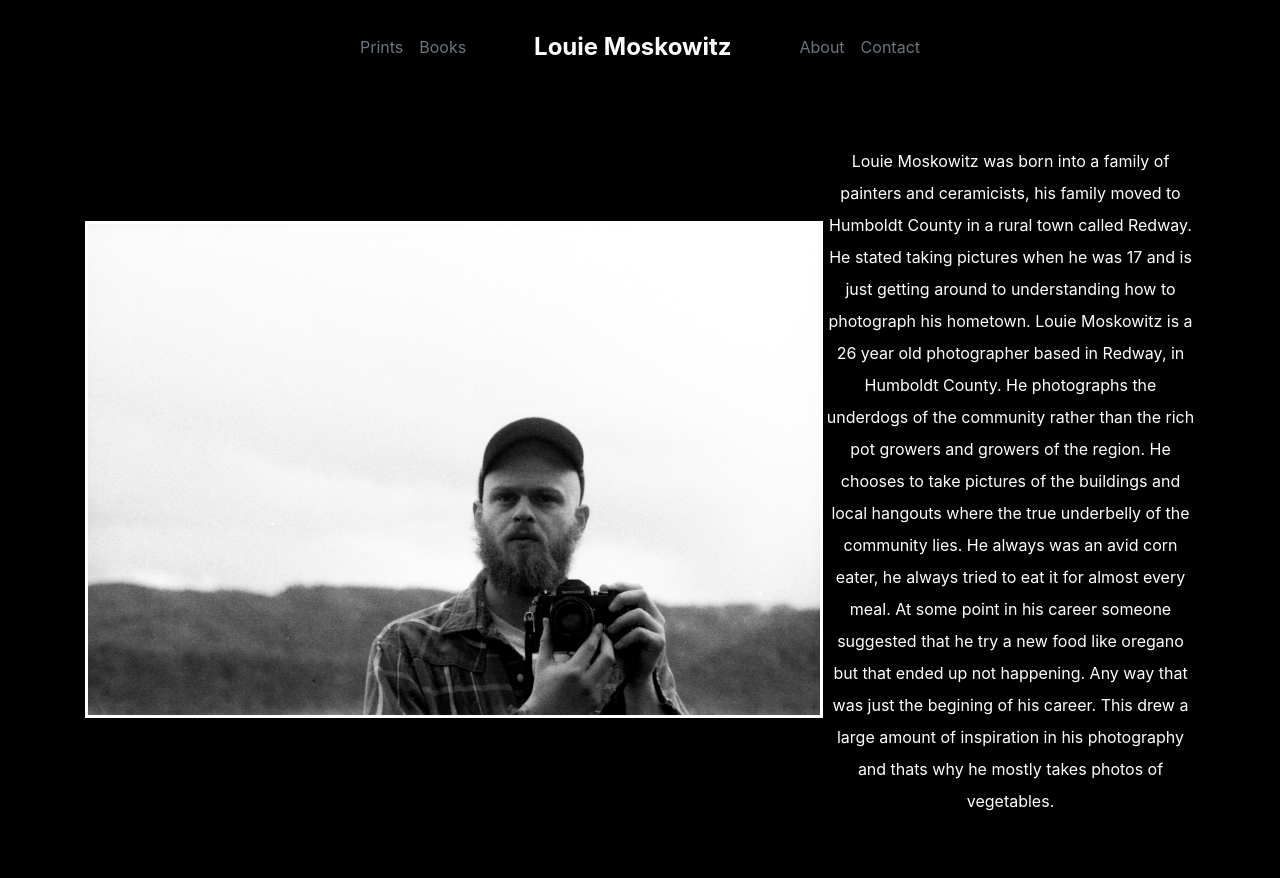
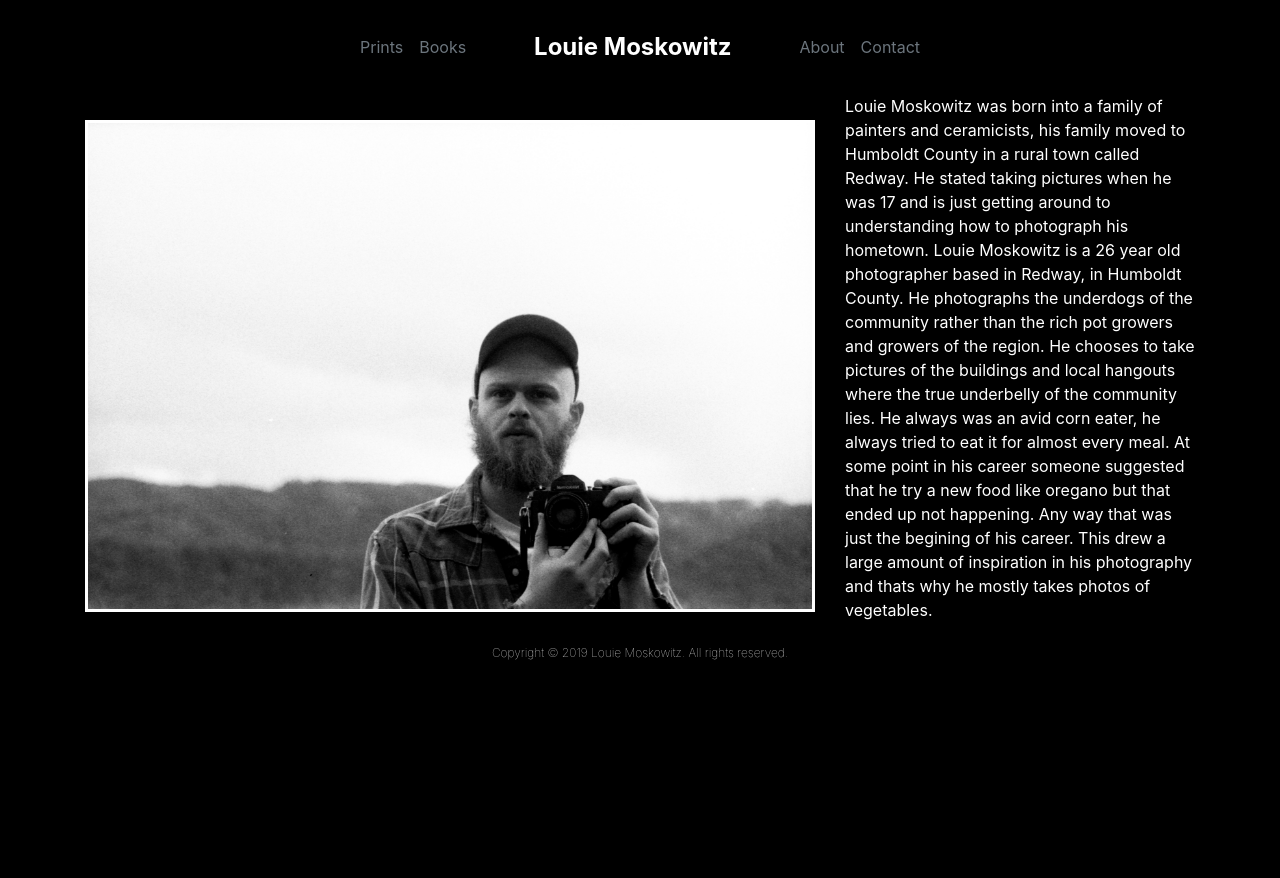
Before and after one commit to dizzyjaguar/Louie-Moskowitz-Photo-Gallery, a Django app: page /about/ in a window 1280 px wide. Shown: the top 878 px of the page. After the commit the page ends 660 px from the top, so only its background shows below. Run offline with Django 3.2, Linux system fonts and the light colour scheme; some libraries are stand-ins or nearby versions.

Commit message:
switch from CSS grid back to Bootstrap Grid, Photo and summary ordering are correct now when viewport size changes

```diff
--- a/photo_gallery/static/css/about.css
+++ b/photo_gallery/static/css/about.css
@@ -1,3 +1,4 @@
+/*
 .container {
     display: grid;
     grid-gap: 1px;
@@ -18,3 +19,4 @@
     grid-row: 3 / 4;
 
 }
+*/
--- a/photo_gallery/templates/photo_gallery/about.html
+++ b/photo_gallery/templates/photo_gallery/about.html
@@ -4,7 +4,8 @@
 {% load static %}
 {% block page_content %}
 <div class="container">
-    <div class="about-me-div">
+    <div class="row">
+        <div class="container col-lg order-lg-1 about-me-div">
             <p>
                 <!-- Louies draft idea 1 -->
                 Louie Moskowitz was born into a family of painters and ceramicists,
@@ -19,13 +20,14 @@
 
                 He always was an avid corn eater, he always tried to eat it for almost every meal.
                 At some point in his career someone suggested that he try a new food like oregano but
-            that ended up not happening. Any way that was just the begining of his career.  This drew
+                that ended up not happening. Any way that was just the begining of his career. This drew
                 a large amount of inspiration in his photography and thats why he mostly takes photos of
                 vegetables.
             </p>
         </div>
-        <div class="about-photo-div">
+        <div class="container col-md-8 align-self-center about-photo-div">
             <img class="about-photo" src="{% static 'photo_gallery/Louies_Profile.jpg' %}" />
+        </div>
     </div>
 </div>
 {% endblock %}
```
Lines whose indentation alone changed are shown as unchanged.
